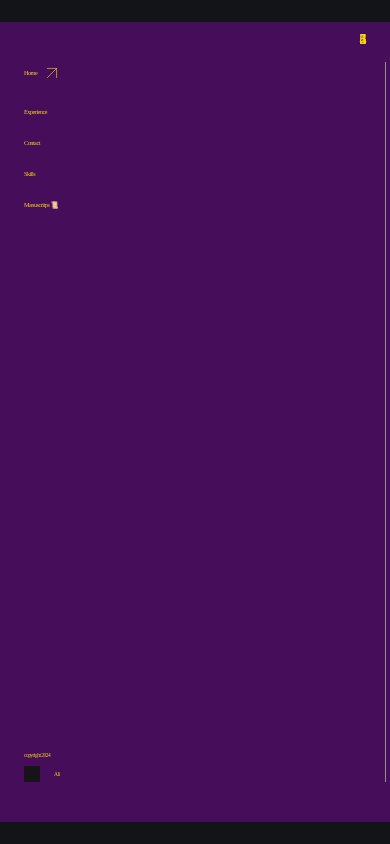
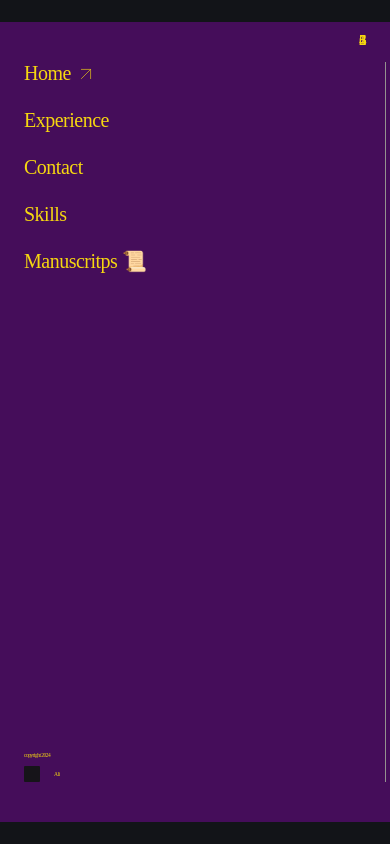
Before and after one commit to r0deo/Portfolio, a plain HTML site: page index.html in a window 390 px wide. Drawn offline with nearby package versions, Linux system fonts and the light colour scheme; files whose address does not match are found by name; a web font is replaced by a local one.

Commit message:
Update style.css

```diff
--- a/style.css
+++ b/style.css
@@ -21,6 +21,7 @@ body {
   align-items: center;
   flex-direction: column;
   width: 100%;
+  /* padding: 0 2em; */
   font-weight: 400;
   height: 100vh;
 }
@@ -34,7 +35,9 @@ body {
   background-color: #450d5a;
   font-family: "Aladin";
   color: #f6d710;
+  /* max-width: 1350px; */
   display: grid;
+  /* height: 90vh; */
   max-height: 800px;
   overflow: hidden;
   grid-template-columns: 15% 20% 35% 30%;
@@ -78,9 +81,15 @@ body {
 }
 @media screen and (max-width: 1260px) {
   .blog-menu {
+    font-size: 20px;
+  }
+}
+
+/* @media screen and (max-width: 1260px) {
+  .blog-menu {
     font-size: 1.6vw;
   }
-}
+} */
 .blog-menu svg {
   width: 22px;
   margin-left: 4px;
@@ -165,6 +174,9 @@ body {
 .blog-article {
   padding: 0 20px;
 }
+.blog-header p{
+  font-size: 20px;
+}
 .blog-article img {
   height: 260px;
    width: 100%;
@@ -205,10 +217,11 @@ body {
   border-bottom: 1px solid #94918f;
   margin-bottom: 20px;
   padding-bottom: 20px;
+  font-size: 20px;
 }
-@media screen and (max-width: 560px) {
+@media screen and (max-width: 768px) {
   .small-title {
-    font-size: 14px;
+    font-size: 15px;
     position: absolute;
     top: 10px;
     right: 24px;
```
